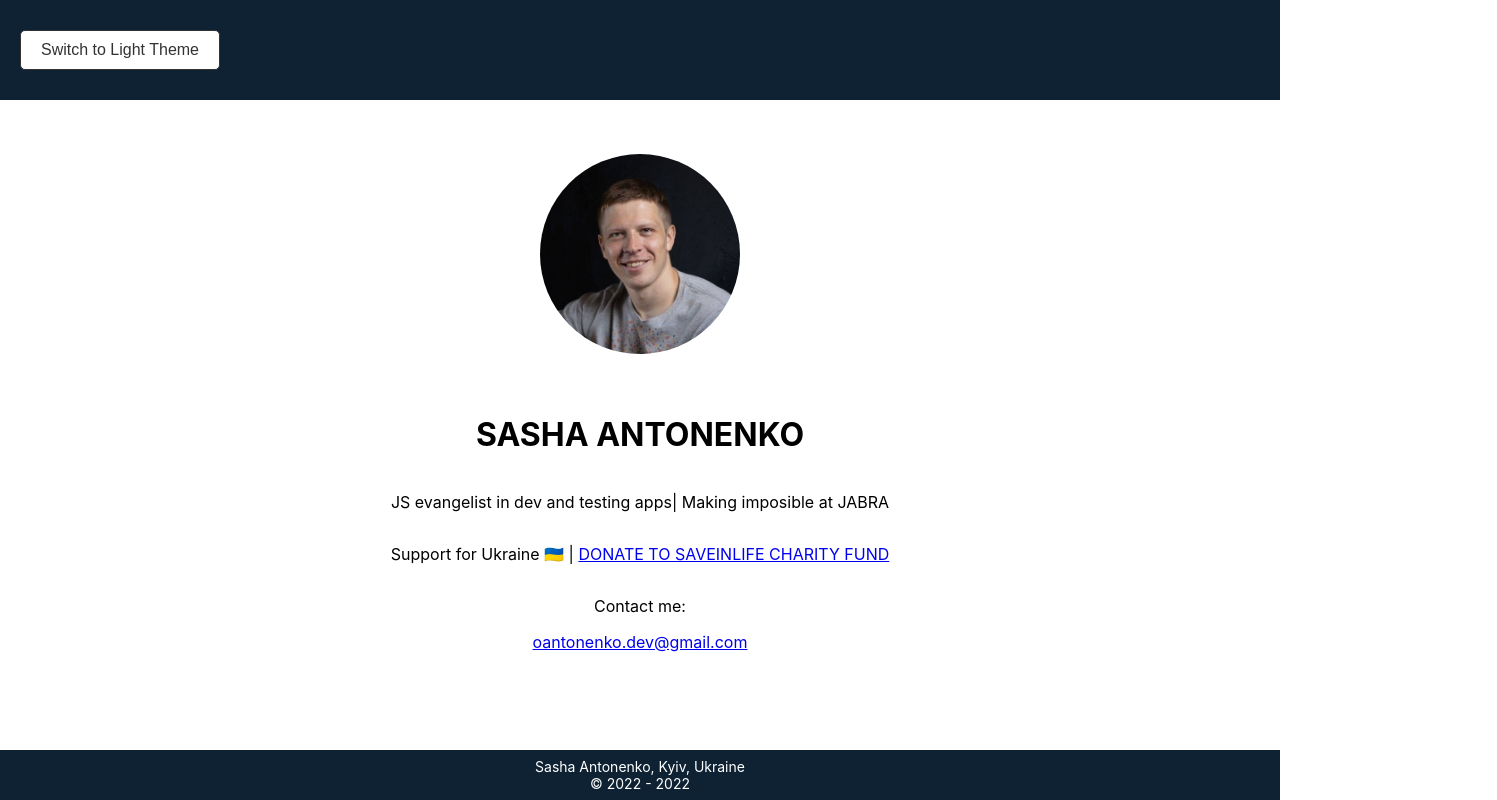
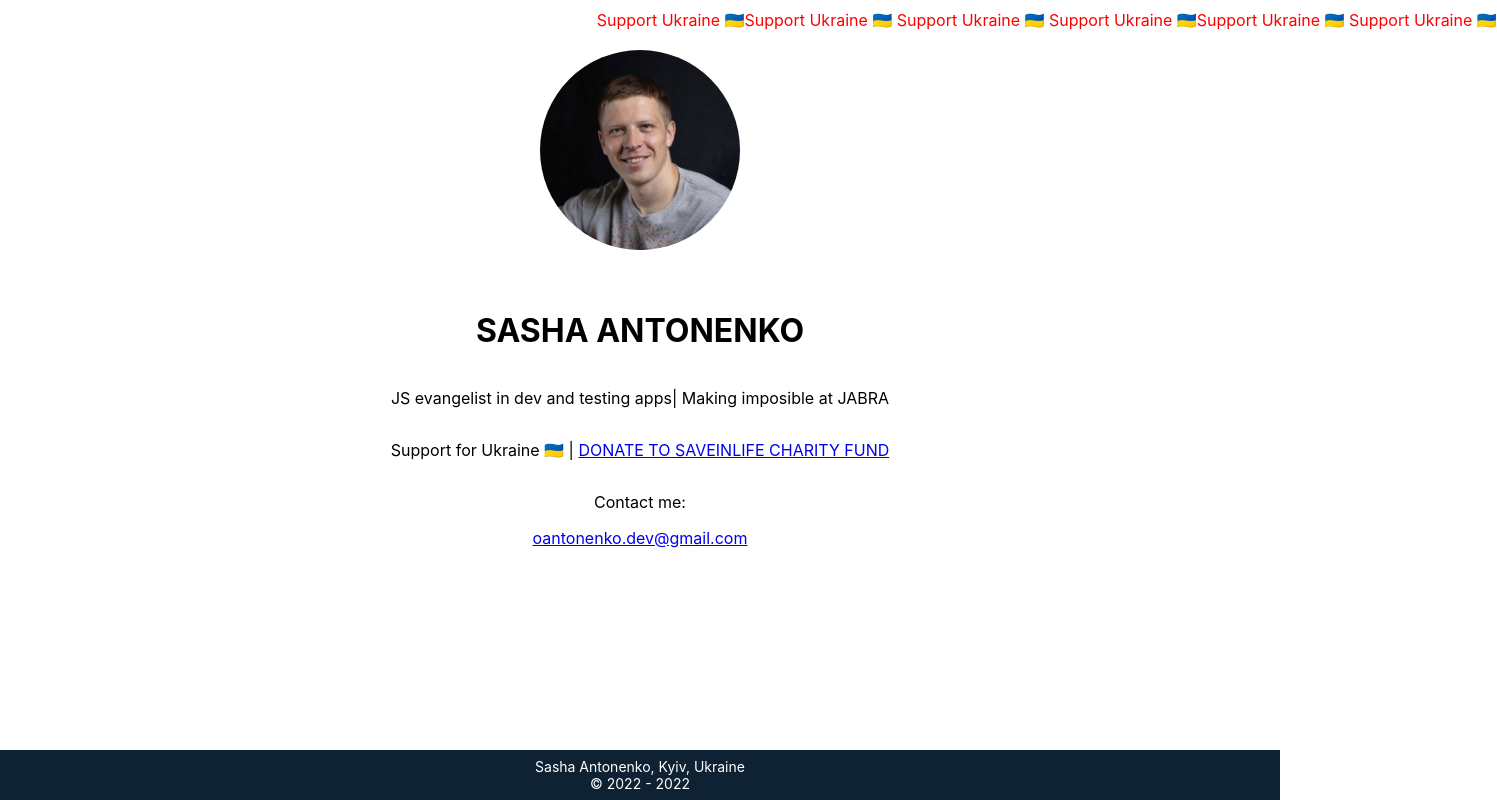
Before and after one commit to sashaant/antonenko-tech, a React (Create React App) app: page / in a window 1280 px wide. Shown: the whole page, 1497 px wide, since content can reach past the window. Built offline with nearby package versions, Linux system fonts and the light colour scheme; the HTML template or start-up script is replaced by a standard one.

Commit message:
v3.0 code structure

```diff
--- a/package.json
+++ b/package.json
@@ -9,6 +9,7 @@
     "react": "^18.2.0",
     "react-dom": "^18.2.0",
     "react-ga": "^3.3.1",
+    "react-moving-text": "^0.0.7",
     "react-scripts": "5.0.1",
     "web-vitals": "^2.1.4"
   },
--- a/src/App.js
+++ b/src/App.js
@@ -3,7 +3,6 @@ import ReactGA from 'react-ga';
 
 import Card from './componets/Card';
 import Footer from './componets/Footer';
-import Navbar from './componets/Navbar';
 import Foto from './componets/Foto';
 import RunningLine from './componets/RunningLine';
 
@@ -13,7 +12,6 @@ ReactGA.initialize(TRACKING_ID);
 const App = () => {
   return (
     <div>
-      <Navbar/>
       <RunningLine/>
       <Foto/>
       <Card/>
--- a/src/componets/Card.js
+++ b/src/componets/Card.js
@@ -1,6 +1,5 @@
 import React from 'react';
-
-import './Card.css';
+import '../styles/Card.css';
 
 const Card = () => {
   const data ={
--- a/src/componets/Footer.js
+++ b/src/componets/Footer.js
@@ -1,6 +1,6 @@
 import React from 'react';
 
-import './Footer.css';
+import '../styles/Footer.css';
 
 
 const Footer = () => {
--- a/src/componets/Foto.js
+++ b/src/componets/Foto.js
@@ -1,14 +1,11 @@
-
-
-import "./Foto.css";
+import "../styles/Foto.css";
 import foto from "../images/foto.jpg";
-
 import React from 'react';
 
 const Foto = () => {
     return (
         <div className="foto">
-            <img src={foto} alt="My Image" />
+            <img src={foto} alt="My foto" />
         </div>
     );
 };
--- a/src/componets/RunningLine.css
+++ /dev/null
@@ -1,27 +0,0 @@
-
-.running-line-container {
-    display: flex;
-    justify-content: center;
-    align-items: center;
-    height: 100%;
-    height: 100%;
-    margin: 10px 0;
-  }
-
-  .running-line {
-    font-size: 20px;
-    font-weight: normal;
-    color: red;
-  }
-
-  @media only screen and (max-width: 767px) {
-    .running-line {
-      font-size: 16px;
-    }
-  }
-
-  @media only screen and (min-width: 768px) and (max-width: 991px) {
-    .running-line {
-      font-size: 18px;
-    }
-  }
--- a/src/componets/RunningLine.js
+++ b/src/componets/RunningLine.js
@@ -1,10 +1,11 @@
 import React from 'react';
-import './RunningLine.css';
+import '../styles/RunningLine.css';
+
 
 const RunningLine = () => {
   return (
     <div className="running-line-container">
-      <marquee className="running-line">Support Ukraine 🇺🇦  Support Ukraine 🇺🇦  Support Ukraine 🇺🇦 </marquee>
+      <div class="moving-text">Support Ukraine 🇺🇦Support Ukraine 🇺🇦 Support Ukraine 🇺🇦 Support Ukraine 🇺🇦Support Ukraine 🇺🇦 Support Ukraine 🇺🇦</div>
     </div>
   );
 };
--- /dev/null
+++ b/src/styles/RunningLine.css
@@ -0,0 +1,40 @@
+.moving-text{
+  color:red;
+}
+ /* Makes the animation pause on hover
+ .moving-text:hover{
+  animation-play-state: paused;
+
+} */
+
+/* The animation */
+@keyframes marquee{
+  0%{transform: translateX(100%);}
+  100%{transform: translateX(-100%);}
+}
+
+/* media query to enable animation for only those who want it */
+@media  {
+  .moving-text{
+      animation: marquee 20s linear infinite;
+      display: inline-block;
+      white-space: nowrap;
+  }
+}
+
+.running-line-container {
+    display: flex;
+    justify-content: center;
+    align-items: center;
+    height: 100%;
+    height: 100%;
+    margin: 10px 0;
+  }
+
+
+
+  @media only screen and (min-width: 768px) and (max-width: 991px) {
+    .moving-text {
+      font-size: 18px;
+    }
+  }
```
Also changed, not shown: src/styles/Card.css (renamed from src/componets/Card.css), src/styles/Footer.css (renamed from src/componets/Footer.css), src/styles/Foto.css (renamed from src/componets/Foto.css), src/styles/Navbar.css (renamed from src/componets/Navbar.css), 1 other file (tests, documents, lock files or other folders).
